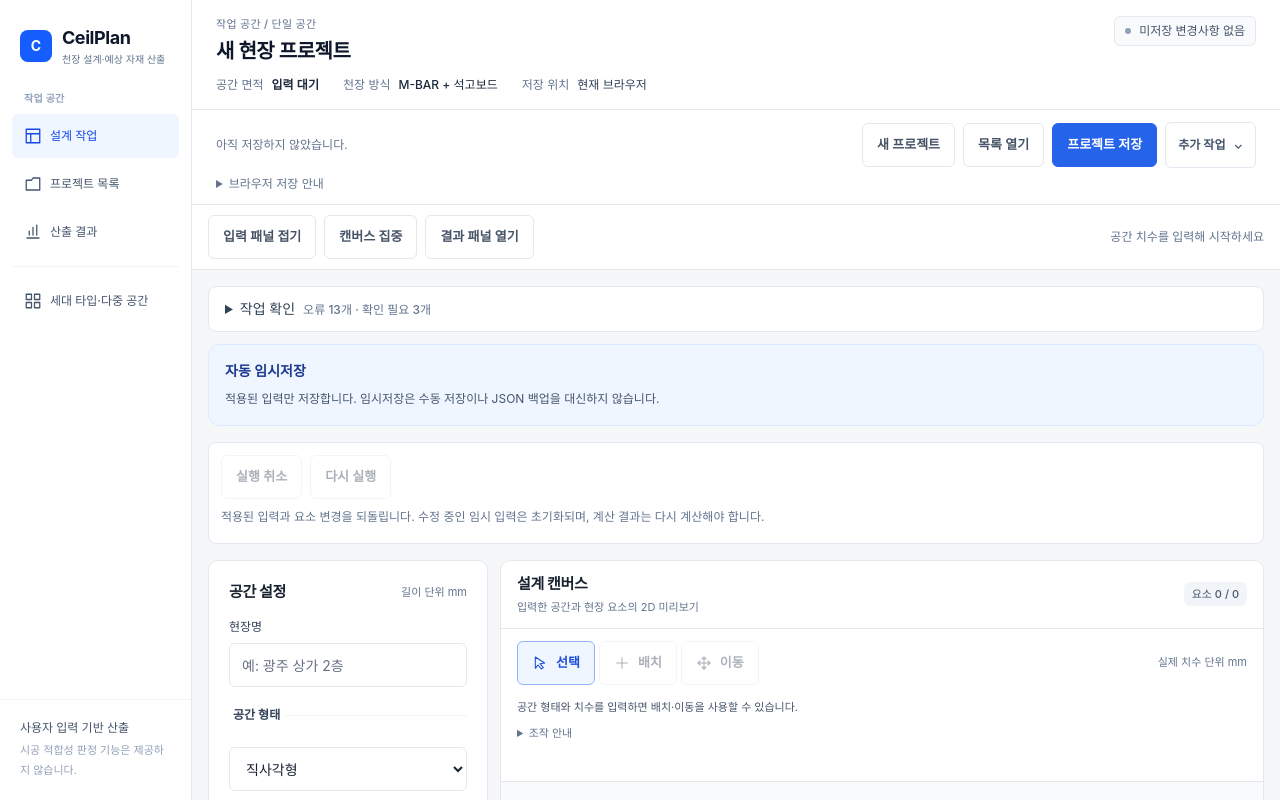
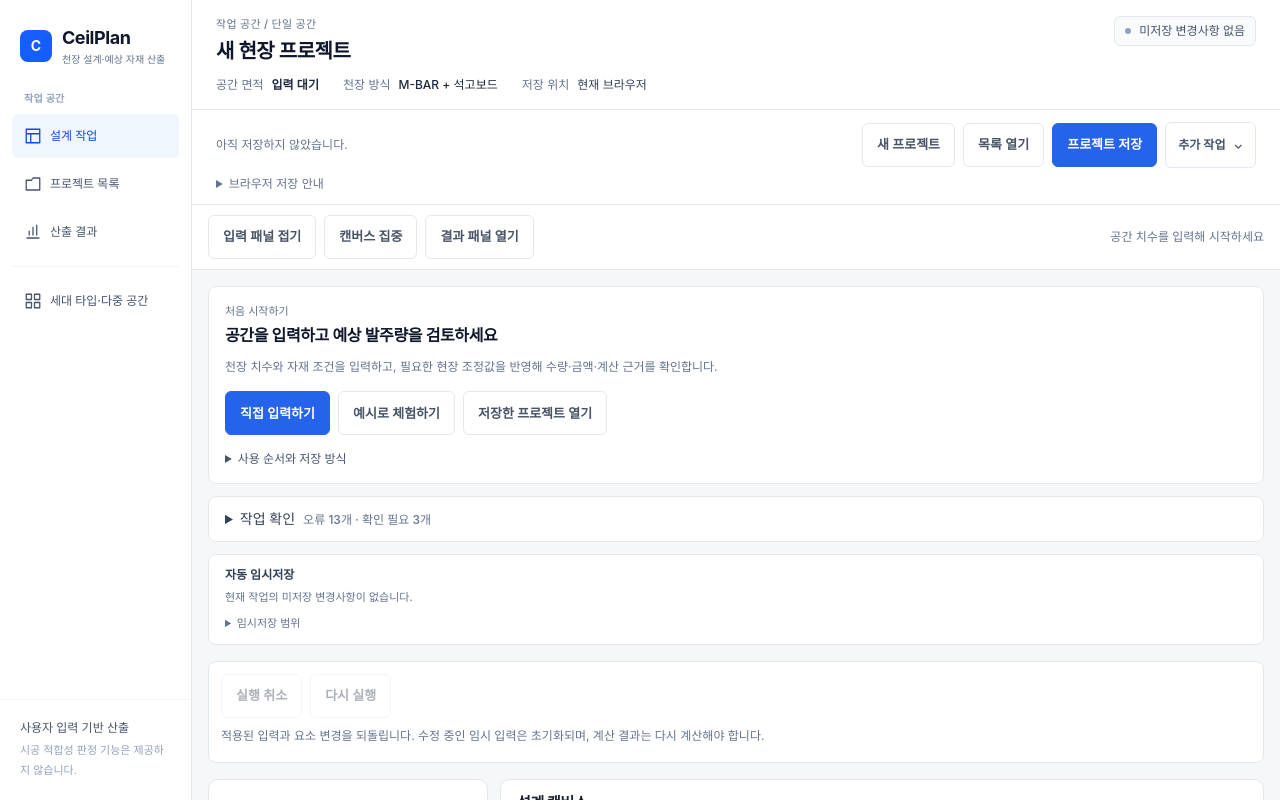
Before and after one commit to dhwmgl12-ux/ceilplan, a Next.js app: page / in a window 1280 px wide. Shown: the top 800 px of the page. Built offline with nearby package versions, Linux system fonts and the light colour scheme.

Commit message:
feat: 프로젝트 탐색과 복구 및 첫 사용 안내 개선

```diff
--- a/components/ceiling/CeilingWorkspace.tsx
+++ b/components/ceiling/CeilingWorkspace.tsx
@@ -653,6 +653,15 @@ export default function CeilingWorkspace({
     moveToSection(id);
   }
 
+  const showWelcome =
+    !dirty &&
+    snapshot === null &&
+    !inputs.name.trim() &&
+    !inputs.widthMm.trim() &&
+    !inputs.lengthMm.trim() &&
+    features.length === 0 &&
+    adjustments.length === 0;
+
   return (
     <div className="min-w-0">
       <a
@@ -781,6 +790,19 @@ export default function CeilingWorkspace({
         tabIndex={-1}
         className="p-3 pb-28 sm:p-4 sm:pb-28 min-[1280px]:pb-4"
       >
+        {!isSpaceEditor && (
+          <div className="mb-3">
+            <UsageGuide
+              showWelcome={showWelcome}
+              onStart={() => moveToSection("inputs")}
+              onLoadExample={() => {
+                projectManagerRef.current?.loadExample();
+                moveToSection("inputs");
+              }}
+              onOpenProjects={() => handleNavigate("projects")}
+            />
+          </div>
+        )}
         <details className="mb-3 rounded-lg border border-[var(--cp-border)] bg-white">
           <summary className="cursor-pointer px-4 py-3 text-sm font-medium text-slate-700">
             작업 확인
--- a/components/ceiling/DraftRecovery.tsx
+++ b/components/ceiling/DraftRecovery.tsx
@@ -239,26 +239,44 @@ export default function DraftRecovery<T>({
   return (
     <section
       aria-label="자동 임시저장과 작업 복구"
-      className="rounded-xl border border-blue-100 bg-blue-50 p-4"
+      className={`rounded-lg border px-4 py-3 ${
+        pending || error
+          ? "border-amber-200 bg-amber-50"
+          : "border-[var(--cp-border)] bg-white"
+      }`}
     >
-      <p className="text-sm font-semibold text-blue-900">
-        {pending ? "이전 작업의 임시저장본이 있습니다." : "자동 임시저장"}
+      <div className="flex flex-wrap items-center justify-between gap-2">
+        <p className="text-xs font-semibold text-slate-700">
+          {pending
+            ? "복구할 이전 작업이 있습니다"
+            : error
+              ? "임시저장 확인 필요"
+              : "자동 임시저장"}
         </p>
 
         {savedAt && (
-        <p className="mt-2 text-xs text-slate-600">
-          임시저장 시각: {new Date(savedAt).toLocaleString("ko-KR")}
-        </p>
+          <time dateTime={savedAt} className="text-[11px] text-slate-500">
+            {new Date(savedAt).toLocaleString("ko-KR", {
+              timeZone: "Asia/Seoul",
+            })}
+          </time>
         )}
+      </div>
 
+      {pending ? (
+        <>
           <p className="mt-2 text-xs leading-5 text-slate-600">
-        적용된 입력만 저장합니다. 임시저장은 수동 저장이나 JSON 백업을 대신하지
-        않습니다.
+            이전 작업을 복구하거나 임시본을 삭제하세요. 선택하기 전에는 새
+            작업으로 임시본을 덮어쓰지 않습니다. 수동 저장한 프로젝트는 별도로
+            유지됩니다.
           </p>
 
-      {pending && (
           <div className="mt-3 flex flex-wrap gap-2">
-          <button type="button" onClick={recover} className="cp-button-primary">
+            <button
+              type="button"
+              onClick={recover}
+              className="cp-button-primary"
+            >
               이전 작업 복구
             </button>
 
@@ -267,22 +285,46 @@ export default function DraftRecovery<T>({
               onClick={discard}
               className="cp-button-secondary"
             >
-            임시저장본 삭제
+              임시본 삭제
             </button>
           </div>
+        </>
+      ) : (
+        <p className="mt-1 text-[11px] leading-5 text-slate-500">
+          {dirty
+            ? "미저장 변경사항이 있습니다. 임시저장 여부와 별개로 프로젝트를 수동 저장하세요."
+            : "현재 작업의 미저장 변경사항이 없습니다."}
+        </p>
       )}
 
       {message && (
-        <p role="status" className="mt-3 text-xs text-blue-800">
+        <p
+          role="status"
+          aria-live="polite"
+          className="mt-2 text-[11px] leading-5 text-slate-600"
+        >
           {message}
         </p>
       )}
 
       {error && (
-        <p role="alert" className="mt-3 text-sm text-red-700">
+        <p role="alert" className="mt-2 text-xs leading-5 text-red-700">
           {error}
         </p>
       )}
+
+      <details className="mt-2">
+        <summary className="cursor-pointer text-[11px] text-slate-500">
+          임시저장 범위
+        </summary>
+
+        <p className="mt-2 text-[11px] leading-5 text-slate-500">
+          적용된 입력과 마지막 계산 결과를 임시 보관합니다. 수정 적용 전 입력,
+          드래그 중 위치, 도면 배경 이미지는 복구 대상이 아닙니다. 복구한 계산
+          결과는 다시 계산한 뒤 사용하세요. 다른 기기와 동기화되지 않으며 JSON
+          백업을 대신하지 않습니다.
+        </p>
+      </details>
     </section>
   );
 }
--- a/components/ceiling/ProjectManager.tsx
+++ b/components/ceiling/ProjectManager.tsx
@@ -24,6 +24,7 @@ import { createExampleProject } from "@/lib/example-project";
 
 export interface ProjectManagerHandle {
   openList: () => void;
+  loadExample: () => void;
 }
 
 interface ProjectManagerProps {
@@ -56,6 +57,7 @@ export default function ProjectManager({
 
   const [projects, setProjects] = useState<Project[]>([]);
   const [listOpen, setListOpen] = useState(false);
+  const [projectSearch, setProjectSearch] = useState("");
 
   const [message, setMessage] = useState("");
   const [error, setError] = useState("");
@@ -124,6 +126,7 @@ export default function ProjectManager({
 
     try {
       setProjects(readProjects());
+      setProjectSearch("");
       setListOpen(true);
     } catch (caught) {
       setError(
@@ -136,6 +139,7 @@ export default function ProjectManager({
 
   useImperativeHandle(ref, () => ({
     openList: handleOpenList,
+    loadExample: handleLoadExample,
   }));
 
   function canReplaceInputs() {
@@ -280,6 +284,13 @@ export default function ProjectManager({
       setImporting(false);
     }
   }
+
+  const searchKeyword = projectSearch.trim().toLocaleLowerCase("ko-KR");
+
+  const filteredProjects = projects.filter((project) =>
+    project.siteInput.name.toLocaleLowerCase("ko-KR").includes(searchKeyword),
+  );
+
   return (
     <section
       id="projects"
@@ -407,41 +418,103 @@ export default function ProjectManager({
 
       <div id="project-list" hidden={!listOpen}>
         <div className="mt-4 border-t border-slate-200 pt-4">
-          <div className="flex items-center justify-between">
-            <h3 className="text-sm font-semibold">저장한 프로젝트</h3>
+          <div className="flex items-center justify-between gap-3">
+            <div>
+              <h3 className="text-sm font-semibold text-slate-800">
+                저장한 프로젝트
+              </h3>
+
+              <p className="mt-1 text-[11px] text-slate-500">
+                현재 브라우저 · {projects.length}개
+              </p>
+            </div>
 
             <button
               type="button"
               onClick={() => setListOpen(false)}
-              className="rounded px-2 py-1 text-xs text-slate-500"
+              className="cp-button-secondary"
             >
-              목록 닫기
+              닫기
             </button>
           </div>
 
           {projects.length === 0 ? (
-            <p className="mt-3 text-sm text-slate-500">
-              저장한 프로젝트가 없습니다.
+            <div className="mt-3 rounded-lg border border-dashed border-slate-200 bg-slate-50 p-4">
+              <p className="text-sm font-medium text-slate-700">
+                저장한 프로젝트가 없습니다
+              </p>
+
+              <p className="mt-2 text-xs leading-5 text-slate-500">
+                현재 작업을 저장하거나 예시 프로젝트로 시작하세요. 기존 JSON
+                파일은 추가 작업에서 가져올 수 있습니다.
+              </p>
+
+              <button
+                type="button"
+                onClick={handleLoadExample}
+                disabled={importing}
+                className="cp-button-secondary mt-3"
+              >
+                예시로 시작하기
+              </button>
+            </div>
+          ) : (
+            <>
+              <label className="mt-3 block">
+                <span className="sr-only">프로젝트 이름 검색</span>
+
+                <input
+                  type="search"
+                  value={projectSearch}
+                  onChange={(event) => setProjectSearch(event.target.value)}
+                  placeholder="프로젝트 이름 검색"
+                  className="cp-input"
+                />
+              </label>
+
+              {filteredProjects.length === 0 ? (
+                <p role="status" className="mt-3 text-xs text-slate-500">
+                  검색 결과가 없습니다. 다른 이름으로 검색하세요.
                 </p>
               ) : (
-            <ul className="mt-3 max-h-72 space-y-2 overflow-y-auto">
-              {projects.map((project) => (
+                <ul className="mt-3 max-h-80 space-y-2 overflow-y-auto">
+                  {filteredProjects.map((project) => (
                     <li key={project.id}>
                       <button
                         type="button"
                         onClick={() => handleLoad(project)}
-                    className="w-full rounded-lg border border-slate-200 p-3 text-left hover:border-blue-300 hover:bg-blue-50"
+                        disabled={importing}
+                        className={`w-full rounded-md border p-3 text-left transition-colors ${
+                          project.id === projectId
+                            ? "border-blue-200 bg-blue-50"
+                            : "border-slate-200 bg-white hover:bg-slate-50"
+                        }`}
                       >
-                    <span className="block text-sm font-semibold">
-                      {project.siteInput.name}
+                        <span className="flex flex-wrap items-center justify-between gap-2">
+                          <span className="break-words text-sm font-semibold text-slate-800">
+                            {project.siteInput.name || "이름 없는 프로젝트"}
                           </span>
 
-                    <span className="mt-1 block text-xs text-slate-500">
+                          {project.id === projectId && (
+                            <span className="text-[11px] font-medium text-blue-700">
+                              현재 프로젝트
+                            </span>
+                          )}
+                        </span>
+
+                        <span className="mt-2 block text-xs text-slate-500">
+                          {project.siteInput.shape === "L"
+                            ? "ㄱ자"
+                            : project.siteInput.shape === "U"
+                              ? "ㄷ자"
+                              : "직사각형"}
+                          {" · "}
                           {project.siteInput.widthMm || "미입력"} ×{" "}
                           {project.siteInput.lengthMm || "미입력"} mm
                         </span>
 
-                    <span className="mt-1 block text-xs text-slate-400">
+                        <span className="mt-1 block text-[11px] text-slate-500">
+                          수정일{" "}
                           {new Date(project.updatedAt).toLocaleString("ko-KR", {
                             timeZone: "Asia/Seoul",
                           })}
@@ -451,6 +524,8 @@ export default function ProjectManager({
                   ))}
                 </ul>
               )}
+            </>
+          )}
         </div>
       </div>
     </section>
--- a/components/ceiling/UsageGuide.tsx
+++ b/components/ceiling/UsageGuide.tsx
@@ -1,50 +1,115 @@
-export default function UsageGuide() {
+interface UsageGuideProps {
+  showWelcome: boolean;
+  onStart: () => void;
+  onLoadExample: () => void;
+  onOpenProjects: () => void;
+}
+
+export default function UsageGuide({
+  showWelcome,
+  onStart,
+  onLoadExample,
+  onOpenProjects,
+}: UsageGuideProps) {
   return (
-    <details className="cp-card">
-      <summary className="cursor-pointer text-sm font-semibold text-blue-700">
-        처음 사용하시나요? 사용 순서 보기
-      </summary>
+    <section
+      aria-labelledby="usage-guide-title"
+      className="rounded-lg border border-[var(--cp-border)] bg-white p-4"
+    >
+      {showWelcome ? (
+        <>
+          <p className="text-[11px] font-medium text-slate-500">
+            처음 시작하기
+          </p>
 
-      <div className="mt-4 space-y-4 text-sm leading-6 text-slate-600">
-        <ol className="list-decimal space-y-2 pl-5">
-          <li>
-            빠르게 체험하려면 상단의
-            <strong> 예시 프로젝트 불러오기</strong>를 누르세요.
-          </li>
-          <li>
-            현장명과 공간 치수, 자재 간격·규격·겹수·Loss·정척·단가를 입력하거나
-            수정하세요.
-          </li>
-          <li>
-            필요한 현장 요소를 등록하고, 자재 증감이 있다면 현장 조정값에 수량과
-            사유를 직접 입력하세요.
-          </li>
-          <li>
-            <strong>예상 자재 계산하기</strong>를 누르고 요약·상세 수량·자재별
-            계산 근거를 확인하세요.
-          </li>
-          <li>
-            프로젝트를 저장하거나 JSON으로 백업하세요. 계산을 완료한 결과는
-            CSV로 다운로드할 수 있습니다.
-          </li>
+          <h2
+            id="usage-guide-title"
+            className="mt-1 text-base font-semibold tracking-tight text-slate-900"
+          >
+            공간을 입력하고 예상 발주량을 검토하세요
+          </h2>
+
+          <p className="mt-2 text-xs leading-6 text-slate-500">
+            천장 치수와 자재 조건을 입력하고, 필요한 현장 조정값을 반영해
+            수량·금액·계산 근거를 확인합니다.
+          </p>
+
+          <div className="mt-3 flex flex-wrap gap-2">
+            <button
+              type="button"
+              onClick={onStart}
+              className="cp-button-primary"
+            >
+              직접 입력하기
+            </button>
+
+            <button
+              type="button"
+              onClick={onLoadExample}
+              className="cp-button-secondary"
+            >
+              예시로 체험하기
+            </button>
+
+            <button
+              type="button"
+              onClick={onOpenProjects}
+              className="cp-button-secondary"
+            >
+              저장한 프로젝트 열기
+            </button>
+          </div>
+        </>
+      ) : (
+        <h2 id="usage-guide-title" className="sr-only">
+          사용 안내
+        </h2>
+      )}
+
+      <details className={showWelcome ? "mt-4" : ""}>
+        <summary className="cursor-pointer text-xs font-medium text-slate-600">
+          사용 순서와 저장 방식
+        </summary>
+
+        <ol className="mt-3 list-decimal space-y-2 pl-4 text-xs leading-6 text-slate-600">
+          <li>공간 형태와 실제 치수를 입력합니다.</li>
+          <li>간격·보드 규격·겹수·Loss·정척·단가를 입력합니다.</li>
+          <li>현장 요소를 배치하고 필요한 자재 증감을 직접 입력합니다.</li>
+          <li>계산 후 결과와 자재별 계산 근거를 확인합니다.</li>
+          <li>프로젝트를 수동 저장하고 필요한 자료는 JSON으로 백업합니다.</li>
         </ol>
 
-        <div className="rounded-lg bg-blue-50 p-3 text-xs leading-6 text-blue-900">
-          <p>
-            예시의 간격·규격·Loss·단가·조정값은 체험과 검산을 위한 가상
-            입력입니다. 공식 시공 기준이나 권장값이 아닙니다.
-          </p>
-          <p className="mt-2">
-            현장 요소의 크기만으로 자재 증감을 자동 계산하지 않습니다. 조정값은
-            사용자가 직접 검토해 입력합니다.
-          </p>
-        </div>
+        <dl className="mt-4 space-y-3 border-t border-slate-100 pt-3 text-xs leading-5">
+          <div>
+            <dt className="font-semibold text-slate-700">프로젝트 저장</dt>
+            <dd className="mt-1 text-slate-500">
+              현재 브라우저의 프로젝트 목록에 보관합니다.
+            </dd>
+          </div>
 
-        <p className="text-xs leading-6 text-slate-500">
-          입력을 수정하면 이전 결과는 재계산 필요 상태가 됩니다. 브라우저 저장은
-          다른 기기와 동기화되지 않으므로 필요한 프로젝트는 JSON으로 백업하세요.
+          <div>
+            <dt className="font-semibold text-slate-700">자동 임시저장</dt>
+            <dd className="mt-1 text-slate-500">
+              적용된 작업을 복구하기 위한 임시본입니다. 수동 저장을 대신하지
+              않습니다.
+            </dd>
+          </div>
+
+          <div>
+            <dt className="font-semibold text-slate-700">JSON 백업</dt>
+            <dd className="mt-1 text-slate-500">
+              프로젝트를 파일로 보관하거나 다른 브라우저에서 가져옵니다. 도면
+              배경 이미지와 별도 템플릿·계산안 목록은 포함되지 않습니다.
+            </dd>
+          </div>
+        </dl>
+
+        <p className="mt-3 rounded-md bg-slate-50 p-3 text-[11px] leading-6 text-slate-500">
+          예시 수치는 기능 체험용이며 시공 권장값이나 실제 시장 단가가 아닙니다.
+          현장 요소만으로 자재를 자동 공제·보강하지 않습니다. 입력 변경 후에는
+          다시 계산하세요.
         </p>
-      </div>
-    </details>
+      </details>
+    </section>
   );
 }
```
Lines whose indentation alone changed are shown as unchanged.
